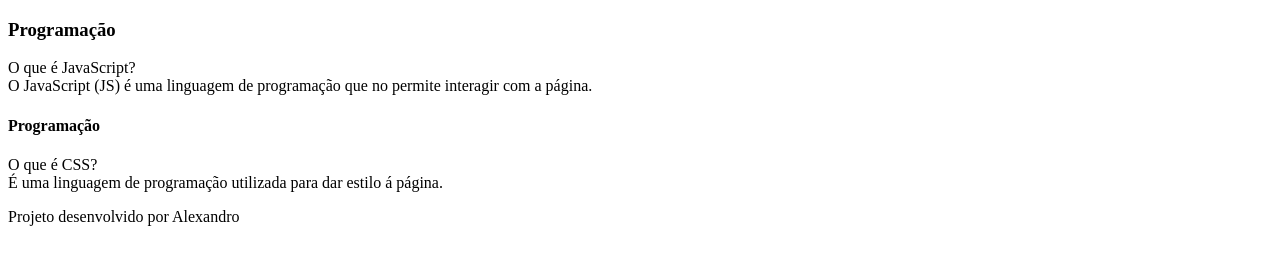
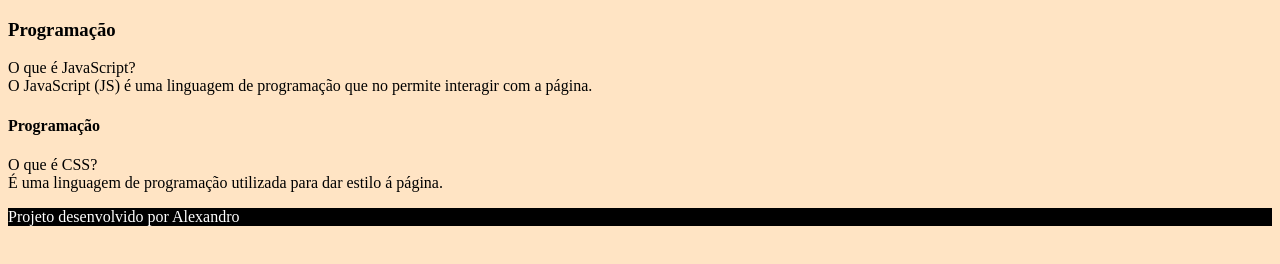
Before and after one commit to BlackJevil/Ferramenta-de-estudos---Alexandro, a plain HTML site: page index.html in a window 1280 px wide. Drawn offline with Linux system fonts and the light colour scheme; files that its build step writes are made by us from their sources; a web font is replaced by a local one.

Commit message:
Iniciamos a estilização do footer

```diff
--- a/assets/style.css
+++ b/assets/style.css
@@ -0,0 +1,8 @@
+body {
+    background-color: bisque;
+}
+
+footer {
+    background-color: black;
+    color: white;
+}
--- a/index.html
+++ b/index.html
@@ -7,10 +7,9 @@
 
     <link rel="preconnect" href="https://fonts.googleapis.com" />
     <link rel="preconnect" href="https://fonts.gstatic.com" crossorigin />
-    <link href="https://fonts.googleapis.com/css2?family=Bai+Jamjuree:ital,wght@0,200;0,300;0,400;0,500;0,600;0,700;1,200;1,300;1,400;1,500;1,600;1,700&display=swap"
-    rel="stylesheet" />
+    <link href="https://fonts.googleapis.com/css2?family=Bai+Jamjuree:ital,wght@0,200;0,300;0,400;0,500;0,600;0,700;1,200;1,300;1,400;1,500;1,600;1,700&display=swap" rel="stylesheet" />
 
-    <link rel="stylesheet" href="style.css">
+    <link rel="stylesheet" href="assets/style.css">
 
     <title>Ferramenta Interativa de Estudos - Alexandro</title>
 </head>
```
